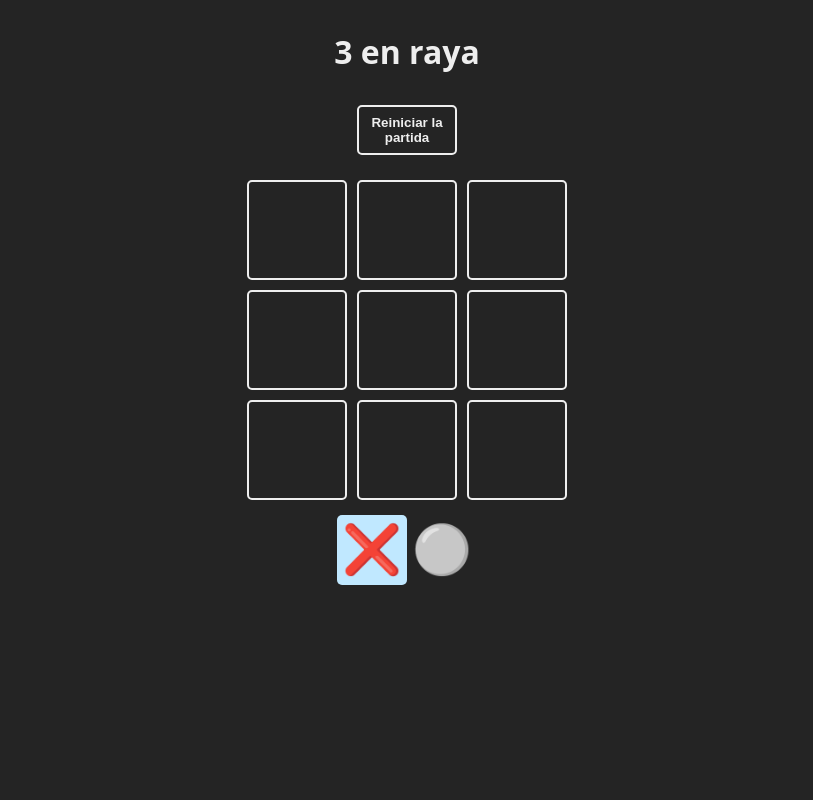
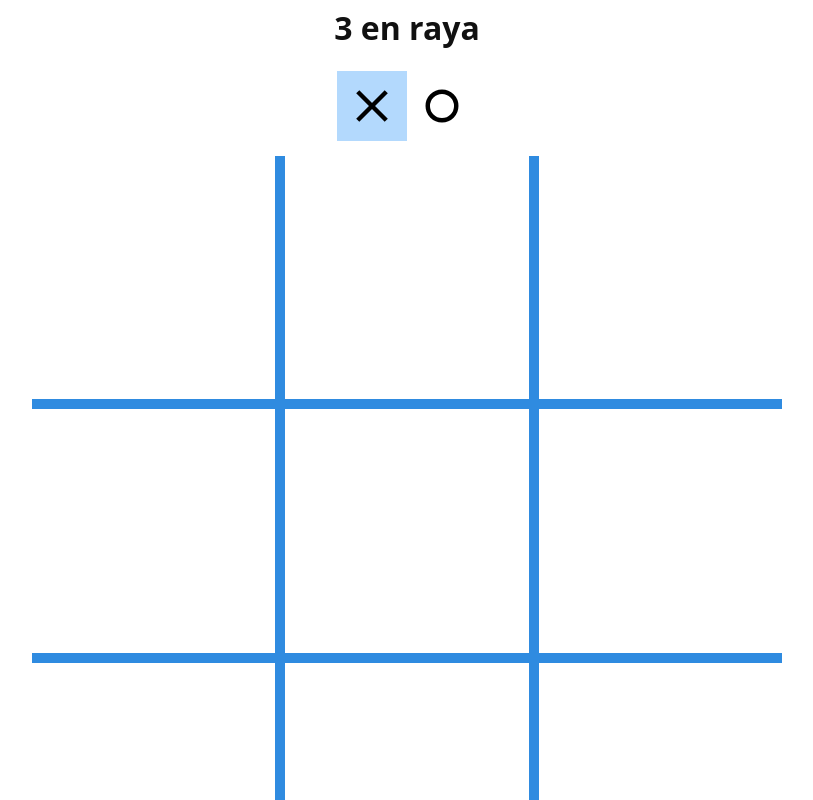
Before and after one commit to Onzebol/3-en-raya, a React (Vite) app: page / in a window 1280 px wide. Shown: the top 800 px of the page, without its empty margins (233-1046 px from the left). Built offline with nearby package versions, Linux system fonts and the light colour scheme.

Commit message:
Cambiados los estilos

```diff
--- a/src/App.jsx
+++ b/src/App.jsx
@@ -4,6 +4,8 @@ import { Square } from "./components/Square"
 import { TURNS } from "./constants"
 import { WinnerModal } from "./components/WinnerModal"
 import { checkEndGame, checkWinner } from "./logic/board"
+import { SvgX } from "./components/SvgX"
+import { SvgO } from "./components/SvgO"
 
 function App() {
 	const [board, setBoard] = useState(() => {
@@ -49,7 +51,10 @@ function App() {
 	return (
 		<main className="board">
 			<h1>3 en raya</h1>
-			<button onClick={resetGame}>Reiniciar la partida</button>
+			<section className="turn">
+				<Square isSelected={turn === TURNS.X}><SvgX /></Square>
+				<Square isSelected={turn === TURNS.O}><SvgO /></Square>
+			</section>
 			<section className="game">
 				{
 					board.map((square, index) => {
@@ -59,16 +64,15 @@ function App() {
 								index={index}
 								updateBoard={updateBoard}
 							>
-								{square}
+								{square === TURNS.X && <SvgX />}
+								{square === TURNS.O && <SvgO />}
 							</Square>
 						)
 					})
 				}
 			</section>
-			<section className="turn">
-				<Square isSelected={turn === TURNS.X}>{TURNS.X}</Square>
-				<Square isSelected={turn === TURNS.O}>{TURNS.O}</Square>
-			</section>
+
+			<button onClick={resetGame}>Reiniciar la partida</button>
 
 			<WinnerModal resetGame={resetGame} winner={winner} />
 		</main>
--- /dev/null
+++ b/src/components/SvgO.jsx
@@ -0,0 +1,7 @@
+export function SvgO() {
+	return (
+		<svg aria-label="O" role="img" viewBox="0 0 128 128" stroke="black" strokeWidth="15" fill="none" >
+			<path d="M64,16A48,48 0 1,0 64,112A48,48 0 1,0 64,16" ></path>
+		</svg>
+	)
+}
--- /dev/null
+++ b/src/components/SvgX.jsx
@@ -0,0 +1,8 @@
+export function SvgX() {
+	return (
+		<svg aria-label="X" role="img" viewBox="0 0 128 128" stroke="black" strokeWidth="15" xmlns="http://www.w3.org/2000/svg">
+			<path d="m16 16 96 96" />
+			<path d="m112 16-96 96"  />
+		</svg>
+	)
+}
--- a/src/components/WinnerModal.jsx
+++ b/src/components/WinnerModal.jsx
@@ -1,4 +1,7 @@
+import { TURNS } from "../constants"
 import { Square } from "./Square"
+import { SvgO } from "./SvgO"
+import { SvgX } from "./SvgX"
 
 export function WinnerModal({winner, resetGame}) {
 	if (winner === null) return null
@@ -11,7 +14,10 @@ export function WinnerModal({winner, resetGame}) {
 				<h2>{winnerText}</h2>
 				{winner &&
 					<header className="win">
-						<Square>{winner}</Square>
+						<Square>
+							{winner === TURNS.X && <SvgX />}
+							{winner === TURNS.O && <SvgO />}
+						</Square>
 					</header>
 				}
 				<footer>
--- a/src/constants.js
+++ b/src/constants.js
@@ -1,6 +1,6 @@
 export const TURNS = {
-	X: '❌',
-  O: '⚪'
+	X: 'X',
+  O: 'O'
 }
 
 export const WINNER_COMBOS = [
--- a/src/index.css
+++ b/src/index.css
@@ -5,22 +5,20 @@
   font-weight: 400;
 
   color-scheme: light dark;
-  color: rgba(255, 255, 255, 0.87);
-  background-color: #242424;
+  color: #111111;
+  background-color: #fff;
 
   font-synthesis: none;
   text-rendering: optimizeLegibility;
   -webkit-font-smoothing: antialiased;
   -moz-osx-font-smoothing: grayscale;
   -webkit-text-size-adjust: 100%;
-}
 
-body {
-  margin: 0;
-  display: flex;
-  justify-content: center;
-  min-width: 320px;
-  min-height: 100vh;
+  --color-fondo: #ffffff;
+  --color-principal: #2f8be0;
+  --color-secundario: #b3d9fd;
+  --color-texto: #1b4a75;
+  --color-fondo-modal: rgba(255, 255, 255, 0.7);
 }
 
 * {
@@ -29,39 +27,46 @@ body {
   box-sizing: border-box;
 }
 
+body {
+  min-width: 320px;
+}
+
 .board {
-  width: fit-content;
-  margin: 40px auto;
-  text-align: center;
+  padding: 1rem;
+  display: flex;
+  flex-direction: column;
+  justify-content: center;
 }
 
 .board h1 {
-  color: #eee;
   margin-bottom: 16px;
+  text-align: center;
 }
 
 .board button {
   padding: 8px 12px;
-  margin: 25px;
-  background: transparent;
-  border: 2px solid #eee;
-  color: #eee;
-  width: 100px;
+  margin: 25px auto;
+  background: var(--color-fondo);
+  border: 2px solid var(--color-principal);
   border-radius: 5px;
   transition: 0.2s;
   font-weight: bold;
   cursor: pointer;
+  color: var(--color-texto);
 }
 
 .board button:hover {
-  background: #eee;
-  color: #222;
+  background: var(--color-secundario);
 }
 
-.board .game {
+.game {
   display: grid;
-  grid-template-columns: repeat(3, 1fr);
+  width: 100%;
+  max-width: 750px;
+  margin: 0 auto;
+  grid-template-columns: repeat(3, minmax(48px, 1fr));
   gap: 10px;
+  background-color: var(--color-principal);
 }
 
 .turn {
@@ -78,30 +83,28 @@ body {
   width: 70px;
   height: 70px;
   pointer-events: none;
-  border-color: transparent;
 }
 
 .square.is-selected {
-  color: #fff;
-  background: rgb(192, 232, 255);
+  background: var(--color-secundario);
 }
 
 .winner {
-  position: absolute;
+  position: fixed;
   width: 100vw;
   height: 100vh;
   top: 0;
   left: 0;
   display: grid;
   place-items: center;
-  background-color: rgba(0, 0, 0, 0.7);
+  background-color: var(--color-fondo-modal);
 }
 
 .winner .text {
-  background: #111;
+  background: var(--color-fondo);
   height: 300px;
   width: 320px;
-  border: 2px solid #eee;
+  border: 2px solid var(--color-principal);
   border-radius: 10px;
   display: flex;
   flex-direction: column;
@@ -113,20 +116,18 @@ body {
 .winner .win {
   margin: 0 auto;
   width: fit-content;
-  border: 2px solid #eee;
   border-radius: 10px;
   display: flex;
   gap: 15px;
 }
 
 .square {
-  width: 100px;
-  height: 100px;
-  border: 2px solid #eee;
-  border-radius: 5px;
+  width: 100%;
+  background-color: var(--color-fondo);
   display: grid;
   place-items: center;
   cursor: pointer;
   font-size: 48px;
-  padding-bottom: 4px;
+  aspect-ratio: 1;
+  padding: 1rem;
 }
```
